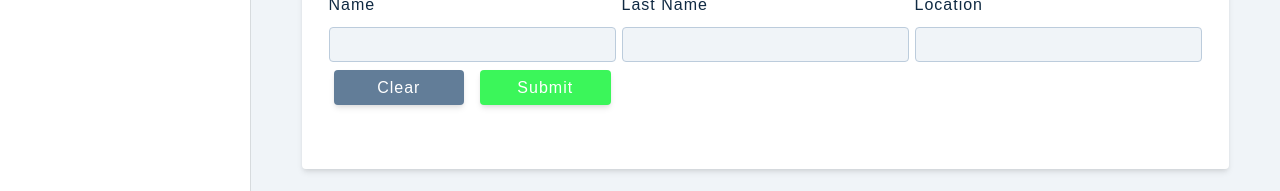
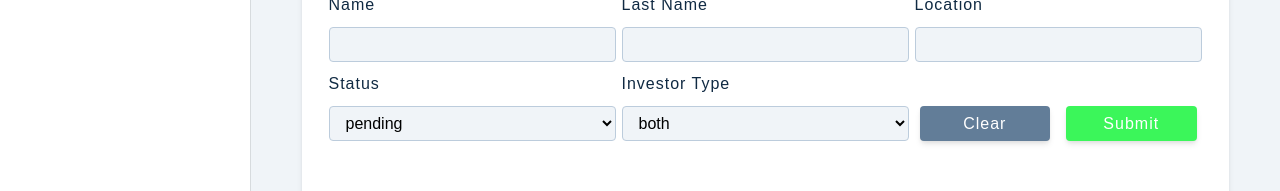
Before and after one commit to Llubitza-Linares/inversores, a React (Create React App) app: page /add-investors in a window 1280 px wide. Shown: the part 334-525 px from the top of the page. Built offline with nearby package versions, Linux system fonts and the light colour scheme; sample sign-in values are in the browser's storage.

Commit message:
investors

```diff
--- a/src/components/FormRow.js
+++ b/src/components/FormRow.js
@@ -5,6 +5,7 @@ const FormRow = ({type, name, value, handleChange, labelText}) => {
                 {labelText || name}
             </label>
             <input
+                id={name}
                 type={type}
                 name={name}
                 value={value}
--- /dev/null
+++ b/src/components/FormRowSelect.js
@@ -0,0 +1,26 @@
+const FormRowSelect = ({labelText, name, value, handleChange, list}) => {
+    return (
+        <div className='form-row'>
+            <label htmlFor={name} className='form-label'>
+                {labelText || name}
+            </label>
+            <select
+                name={name}
+                id={name}
+                value={value}
+                onChange={handleChange}
+                className="form-select"
+                >
+                {list.map((itemValue, index) => {
+                    return (
+                        <option key={index} value={itemValue}>
+                            {itemValue}
+                        </option>
+                    );
+                })}
+            </select>
+        </div>
+    )
+}
+
+export default FormRowSelect
--- a/src/components/index.js
+++ b/src/components/index.js
@@ -1,6 +1,7 @@
 import BigSidebar from "./BigSidebar";
 import FormRow from "./FormRow";
+import FormRowSelect from "./FormRowSelect";
 import Navbar from "./Navbar";
 import SmallSidebar from "./SmallSidebar";
 
-export {FormRow, Navbar,SmallSidebar,BigSidebar};
+export {FormRow, Navbar,SmallSidebar,BigSidebar, FormRowSelect};
--- a/src/features/investors/investorSlice.js
+++ b/src/features/investors/investorSlice.js
@@ -8,9 +8,9 @@ const initialState = {
   name: '',
   lastName: '',
   location: '',
-  jobTypeOptions: ['full-time', 'part-time', 'remote', 'internship'],
-  jobType: 'full-time',
-  statusOptions: ['interview', 'declined', 'pending'],
+  investorTypeOptions: ['credit', 'debit', 'both'],
+  investorType: 'both',
+  statusOptions: ['in debt', 'without debt', 'pending'],
   status: 'pending',
   isEditing: false,
   editJobId: '',
@@ -18,7 +18,16 @@ const initialState = {
 
 const investorSlice = createSlice({
     name:'investors',
-    initialState
-})
+    initialState,
+    reducers: {
+        handleChange : (state, {payload:{name, value}}) => {
+            state[name] = value;
+        },
+        clearValues : () => {
+            return initialState;
+        }
+    },
+});
 
+export const {handleChange, clearValues} = investorSlice.actions;
 export default investorSlice.reducer;
--- a/src/pages/dashboard/AddInvestors.js
+++ b/src/pages/dashboard/AddInvestors.js
@@ -1,7 +1,8 @@
-import { FormRow } from "../../components";
+import { FormRow, FormRowSelect } from "../../components";
 import Wrapper from "../../assets/wrappers/DashboardFormPage";
 import { useSelector, useDispatch } from "react-redux";
 import { toast } from 'react-toastify';
+import { handleChange, clearValues } from "../../features/investors/investorSlice";
 
 const AddInvestors = () => {
     const {
@@ -9,14 +10,14 @@ const AddInvestors = () => {
         name,
         lastName,
         location,
-        jobType,
-        jobTypeOptions,
+        investorType,
+        investorTypeOptions,
         status,
         statusOptions,
         isEditing,
         editJobId
     } = useSelector((store) => store.investor);
-
+    const dispatch = useDispatch();
     const handleSubmit = (e) => {
         e.preventDefault();
         if(!name || !lastName || !location){
@@ -28,7 +29,7 @@ const AddInvestors = () => {
     const handleJobInput =(e)=>{
         const name = e.target.name;
         const value = e.target.value;
-        console.log(name, value);
+        dispatch(handleChange({name, value}));
     };
 
     return(
@@ -59,11 +60,27 @@ const AddInvestors = () => {
                     value={location}
                     handleChange={handleJobInput}
                 />
+                {/* status*/}
+                <FormRowSelect
+                    name="status"
+                    value={status}
+                    handleChange={handleJobInput}
+                    list={statusOptions}
+                />
+                {/* investor type*/}
+                <FormRowSelect
+                    name="investorType"
+                    labelText='investor type'
+                    value={investorType}
+                    handleChange={handleJobInput}
+                    list={investorTypeOptions}
+                />
+
                 <div className="btn-container">
                     <button
                         type="button"
                         className="btn btn-block clear-btn"
-                        onClick={() => console.log('clear values')}
+                        onClick={() => dispatch(clearValues())}
                     >
                         clear
                     </button>
@@ -81,5 +98,4 @@ const AddInvestors = () => {
     </Wrapper>
     );
 };
-
 export default AddInvestors;
```
